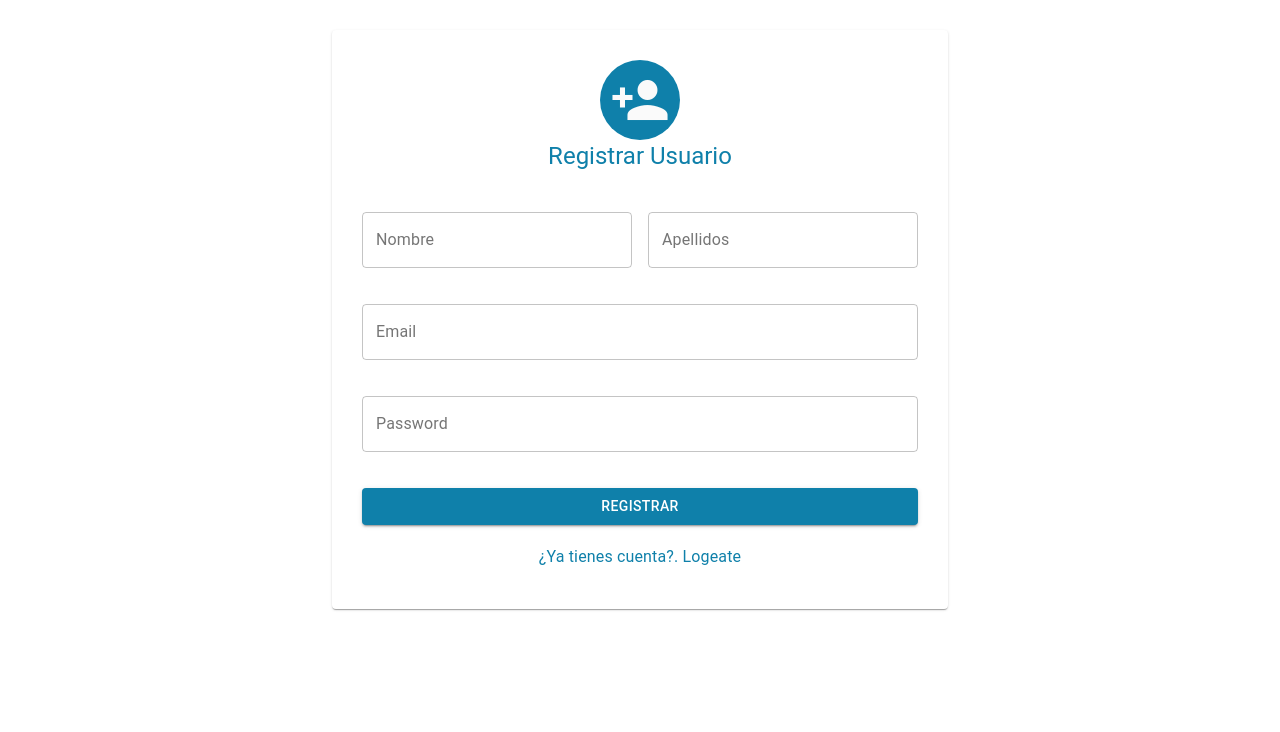
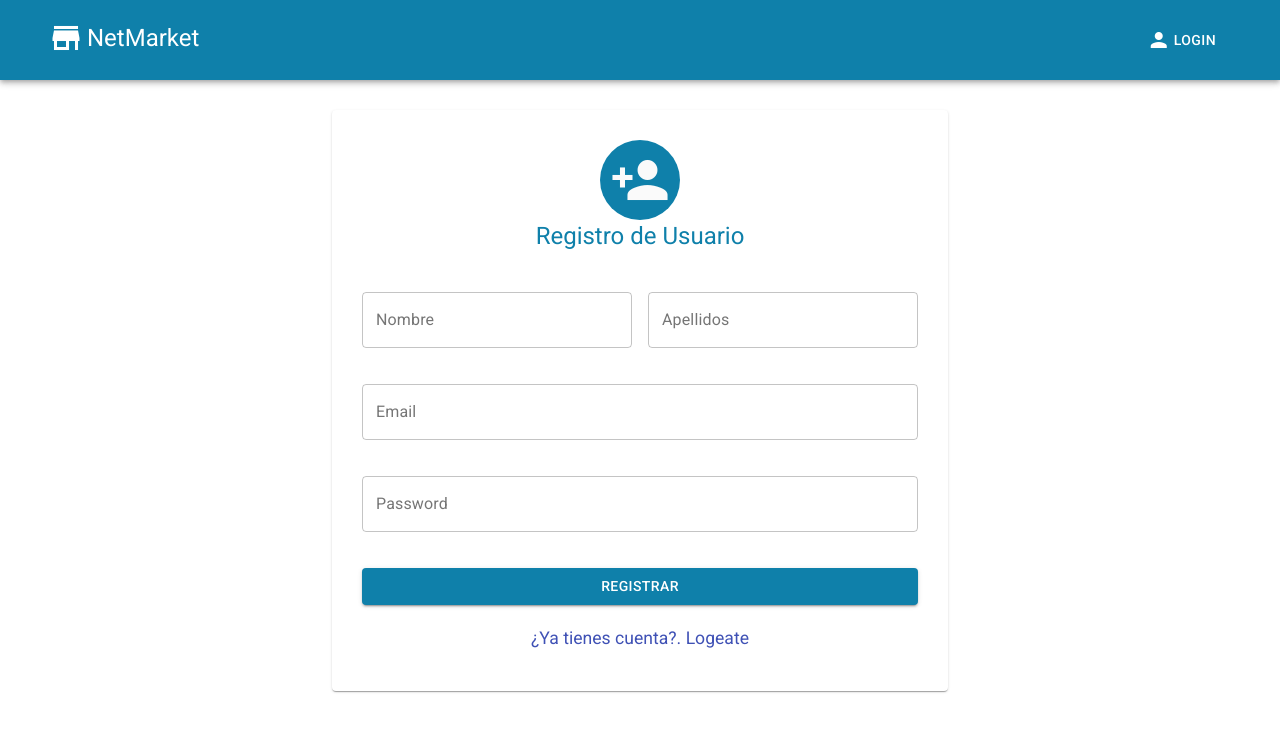
Before and after one commit to gonzalog85/ReactMarket, a React (Create React App) app: page /registrar in a window 1280 px wide. Shown: the top 732 px of the page. Built offline with nearby package versions, Linux system fonts and the light colour scheme.

Commit message:
Componentes de navegacion: navbar responsive design, implementacion react-router-dom

```diff
--- a/package.json
+++ b/package.json
@@ -9,6 +9,7 @@
     "@testing-library/user-event": "^12.8.3",
     "react": "^17.0.2",
     "react-dom": "^17.0.2",
+    "react-router-dom": "^5.2.0",
     "react-scripts": "4.0.3",
     "web-vitals": "^1.1.2"
   },
--- a/public/index.html
+++ b/public/index.html
@@ -18,6 +18,10 @@
     <link
       rel="stylesheet"
       href="https://fonts.googleapis.com/icon?family=Material+Icons"
+    />
+    <link
+      rel="stylesheet"
+      href="https://fonts.googleapis.com/css?family=Roboto:300,400,500,700&display=swap"
     />
     <!--
       Notice the use of %PUBLIC_URL% in the tags above.
--- a/src/App.js
+++ b/src/App.js
@@ -1,13 +1,21 @@
 import { ThemeProvider } from '@material-ui/core';
 import React from 'react';
+import MenuAppBar from './componentes/navegacion/MenuAppBar';
 import Login from './componentes/seguridad/Login';
 import RegistrarUsuario from './componentes/seguridad/RegistrarUsuario';
 import theme from './theme/theme';
+import { BrowserRouter as Router, Switch, Route } from 'react-router-dom';
 
 function App() {
   return (
     <ThemeProvider theme={theme}>
-      <RegistrarUsuario />
+      <Router>
+        <MenuAppBar />
+        <Switch>
+          <Route exact path="/login" component={Login} />
+          <Route exact path="/registrar" component={RegistrarUsuario} />
+        </Switch>
+      </Router>
     </ThemeProvider>
   );
 }
--- /dev/null
+++ b/src/componentes/navegacion/MenuAppBar.js
@@ -0,0 +1,61 @@
+import { AppBar, Button, Icon, Toolbar, Typography, Container, IconButton, ListItem, Drawer, ListItemIcon, ListItemText, List } from '@material-ui/core';
+import React, { useState } from 'react';
+import useStyles from '../../theme/useStyles';
+import { Link } from 'react-router-dom';
+
+const MenuAppBar = () => {
+    const [open, setOpen] = useState(false);
+    const classes = useStyles();
+
+    const openToggle = () => {
+        setOpen(true);
+    }
+    const closeToggle = () => {
+        setOpen(false);
+    }
+    return (
+        <div>
+            <AppBar position="static" className={classes.appBar}>
+                <Container>
+                    <Toolbar>
+                        <div className={classes.sectionMobile}>
+                            <IconButton color="inherit" onClick={openToggle}>
+                                <Icon fontSize="large">menu</Icon>
+                            </IconButton>
+                        </div>
+                        <Drawer open={open} onClose={closeToggle}>
+                            <div className={classes.list}>
+                                <List>
+                                    <ListItem button className={classes.listItem} onClick={closeToggle}>
+                                        <Link to="/login" color="inherit" underline="none" className={classes.linkAppBarMobile}>
+                                            <ListItemIcon className={classes.listItemIcon}>
+                                                <Icon>person</Icon>
+                                            </ListItemIcon>
+                                            <ListItemText>Login</ListItemText>
+                                        </Link>
+                                    </ListItem>
+                                </List>
+                            </div>
+                        </Drawer>
+                        <div className={classes.grow}>
+                            <Link to="/" color="inherit" underline="none" className={classes.linkAppBarLogo}>
+                                <Icon className={classes.mr} fontSize="large">store</Icon>
+                                <Typography variant="h5">NetMarket</Typography>
+                            </Link>
+                        </div>
+                        <div className={classes.sectionDesktop}>
+                            <Button color="inherit" className={classes.buttonIcon}>
+                                <Link to="/login" color="inherit" underline="none" className={classes.linkAppBarDesktop}>
+                                    <Icon className={classes.mr}>person</Icon>
+                                    LOGIN
+                                </Link>
+                            </Button>
+                        </div>
+                    </Toolbar>
+                </Container>
+            </AppBar>
+        </div>
+    );
+};
+
+export default MenuAppBar;
--- a/src/componentes/seguridad/Login.js
+++ b/src/componentes/seguridad/Login.js
@@ -7,10 +7,10 @@ import {
     Icon,
     TextField,
     Button,
-    Link,
 } from '@material-ui/core';
 import React from 'react';
 import useStyles from '../../theme/useStyles';
+import { Link } from 'react-router-dom';
 
 const Login = () => {
     const classes = useStyles();
@@ -51,7 +51,7 @@ const Login = () => {
                                     </Button>
                                 </Grid>
                             </Grid>
-                            <Link href="/" variant="body1" className={classes.link}>
+                            <Link to="/registrar" variant="body1" className={classes.link}>
                                 ¿No tienes cuenta?. Registrate
                             </Link>
                         </form>
--- a/src/componentes/seguridad/RegistrarUsuario.js
+++ b/src/componentes/seguridad/RegistrarUsuario.js
@@ -5,12 +5,12 @@ import {
     Container,
     Grid,
     Icon,
-    Link,
     TextField,
     Typography,
 } from '@material-ui/core';
 import React from 'react';
 import useStyles from '../../theme/useStyles';
+import { Link } from 'react-router-dom';
 
 const RegistrarUsuario = () => {
     const classes = useStyles();
@@ -23,7 +23,7 @@ const RegistrarUsuario = () => {
                             <Icon className={classes.icon}>person_add</Icon>
                         </Avatar>
                         <Typography variant="h5" color="primary">
-                            Registrar Usuario
+                            Registro de Usuario
                         </Typography>
                         <form className={classes.form}>
                             <Grid container spacing={2}>
@@ -60,7 +60,7 @@ const RegistrarUsuario = () => {
                                 </Grid>
                             </Grid>
 
-                            <Link href="/" variant="body1" className={classes.link}>
+                            <Link to="/login" variant="body1" className={classes.link}>
                                 ¿Ya tienes cuenta?. Logeate
                             </Link>
                         </form>
--- a/src/theme/useStyles.js
+++ b/src/theme/useStyles.js
@@ -1,4 +1,6 @@
-import { makeStyles } from '@material-ui/core';
+import { createTheme, makeStyles } from '@material-ui/core';
+
+const theme = createTheme();
 
 const useStyles = makeStyles({
   containermt: {
@@ -24,7 +26,72 @@ const useStyles = makeStyles({
   },
   link: {
     marginTop: 8,
+    fontSize: "1.1rem",
+    fontFamily: "Roboto",
+    lineHeight: 1.5,
+    color: theme.palette.primary.main,
+    textDecoration: "none"
   },
+  appBar: {
+    paddingTop: 8,
+    paddingBottom: 8
+  },
+  grow: {
+    flexGrow: 0,
+    [theme.breakpoints.up('md')]: {
+      flexGrow: 1
+    }
+  },
+  linkAppBarLogo: {
+    display: "inline-flex",
+    alignItems: "center",
+    color: "inherit",
+    textDecoration: "none"
+  },
+  mr: {
+    marginRight: 3
+  },
+  buttonIcon: {
+    fontSize: 14,
+    padding: 0
+  },
+  linkAppBarDesktop: {
+    display: "inline-flex",
+    alignItems: "center",
+    padding: "6px 16px",
+    color: "inherit",
+    textDecoration: "none"
+  },
+  list: {
+    width: 250
+  },
+  listItem: {
+    padding: 0
+  },
+  linkAppBarMobile: {
+    display: "inline-flex",
+    alignItems: "center",
+    width: "100%",
+    padding: "8px 16px",
+    color: "inherit",
+    textDecoration: "none"
+  },
+  listItemIcon: {
+    minWidth: 35
+  },
+  sectionDesktop: {
+    display: "none",
+    [theme.breakpoints.up('md')]: {
+      display: "flex"
+    }
+  },
+  sectionMobile: {
+    display: "flex",
+    flexGrow: 1,
+    [theme.breakpoints.up('md')]: {
+      display: "none"
+    }
+  }
 });
 
 export default useStyles;
```
Also changed, not shown: 1 other file (tests, documents, lock files or other folders).
